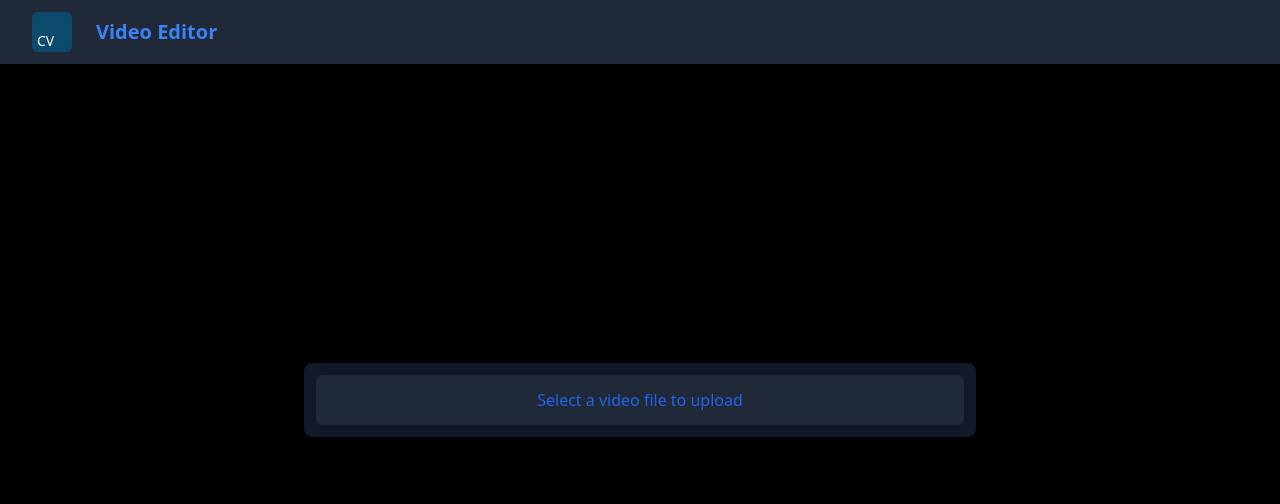
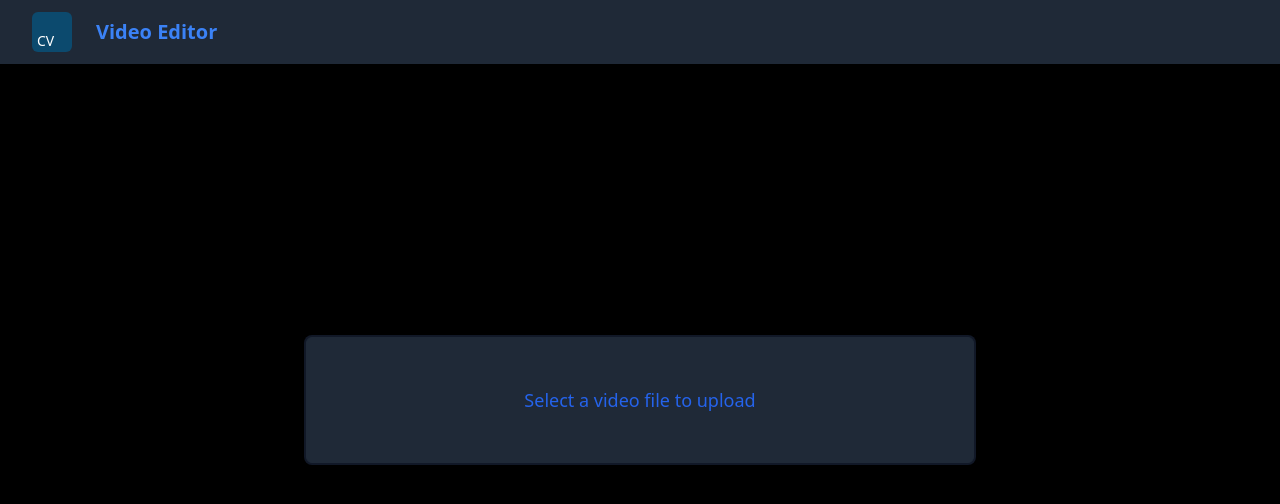
Before and after one commit to venky-123-debug/video-editor, a Svelte app: page / in a window 1280 px wide. Shown: the top 504 px of the page. Built offline with nearby package versions, Linux system fonts and the light colour scheme.

Commit message:
button events fix is in progress

```diff
--- a/src/Pages/Home/modules/MenuCard/card.svelte
+++ b/src/Pages/Home/modules/MenuCard/card.svelte
@@ -17,11 +17,6 @@
       iconClass: "fa-solid fa-sliders",
       component: Tools,
     },
-    {
-      id: "Screen",
-      iconClass: "fa-solid fa-pen-field",
-      component: Handle,
-    },
   ]
 </script>
 
--- a/src/Pages/Home/modules/video.svelte
+++ b/src/Pages/Home/modules/video.svelte
@@ -28,10 +28,10 @@
   }
 </script>
 
-<div class="mx-auto w-full max-w-2xl rounded-lg bg-gray-900 p-3 {!isVideoLoaded ? 'shadow-md hover:border-dotted hover:shadow-blue-600' : ''} ">
+<div class="mx-auto w-full max-w-2xl rounded-lg bg-gray-900 p-0.5 {!isVideoLoaded ? 'shadow-md hover:border-dotted hover:shadow-blue-600' : ''} ">
   <div class="space-y-4">
     <!-- Video File Input -->
-    <label for="video-upload" class="block w-full cursor-pointer rounded-md border border-gray-800 bg-gray-800 py-3 text-center text-base text-blue-600 hover:bg-gray-900 focus:outline-none focus:ring-2 focus:ring-blue-600">
+    <label for="video-upload" class="block w-full cursor-pointer rounded-md border border-gray-800 bg-gray-800 p-12 text-center text-lg text-blue-600 hover:bg-gray-900 focus:outline-none focus:ring-2 focus:ring-blue-600">
       {isVideoLoaded ? "Select another video file" : "Select a video file to upload"}
     </label>
     <input id="video-upload" on:change={handleFileChange} type="file" bind:this={videoFileInput} accept="video/*" class="hidden" />
--- a/src/Shared/button.svelte
+++ b/src/Shared/button.svelte
@@ -1,6 +1,10 @@
 <script>
   export let text
-  export let buttonClass = "bg-indigo-600 hover:bg-indigo-500 focus-visible:outline-indigo-600"
+  export let buttonClass = "bg-blue-600 hover:bg-blue-500 focus-visible:outline-blue-600"
+  export let iconClass
 </script>
 
-<button type="button" on:click class="rounded-md {buttonClass} px-2 py-1 text-sm font-semibold text-white focus-visible:outline focus-visible:outline-2 focus-visible:outline-offset-2">{text}</button>
+<button type="button" on:click class="rounded-md {buttonClass} px-2 py-1.5 text-sm font-semibold text-white focus-visible:outline focus-visible:outline-2 focus-visible:outline-offset-2">
+  <i class="fa-solid {iconClass}" />
+  {text}
+</button>
```
Also changed, not shown: src/Pages/Home/modules/MenuCard/components/handle.svelte (deleted), src/Pages/Home/modules/MenuCard/toolbuttons/button.svelte (deleted).
